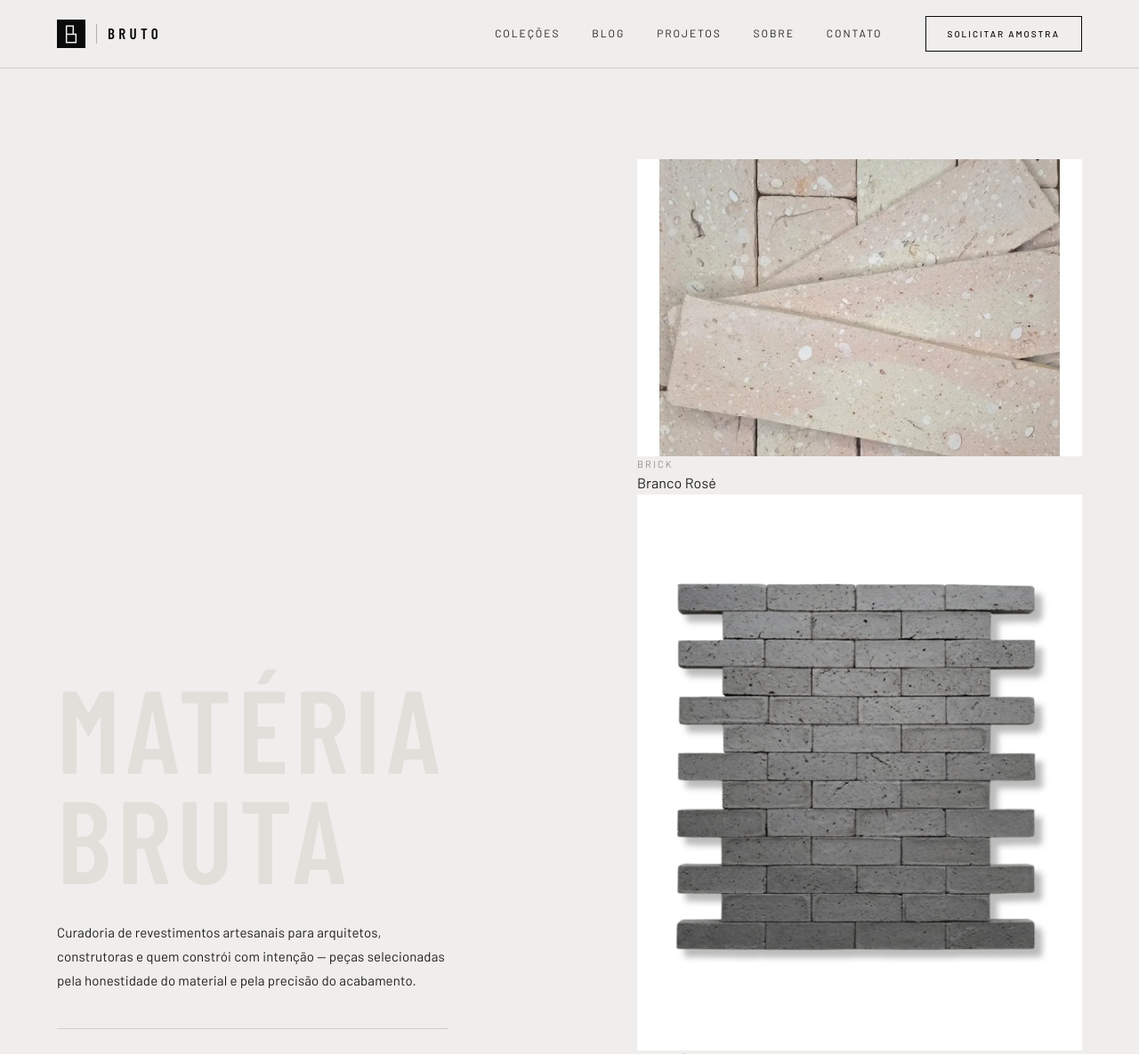
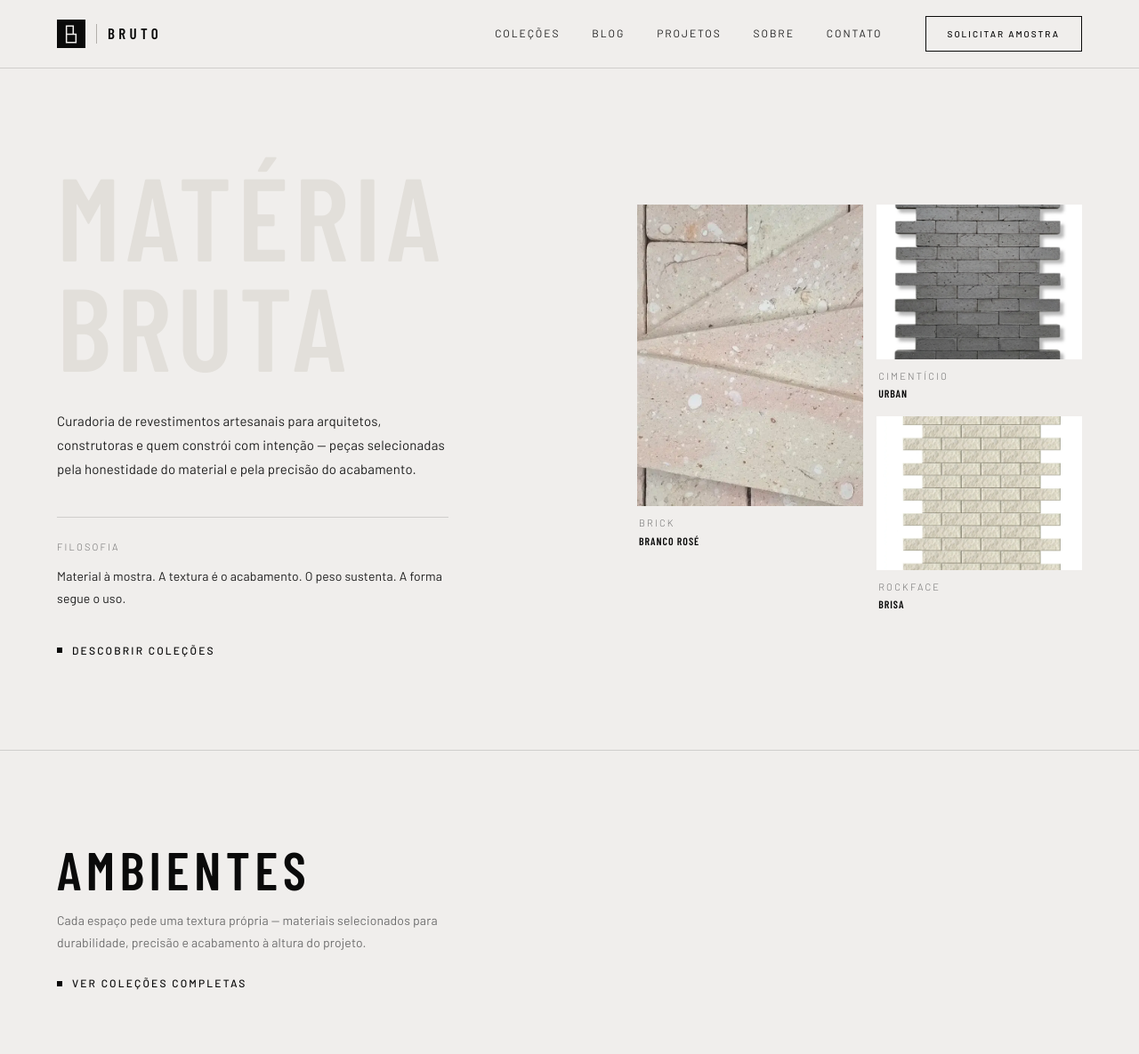
Before and after one commit to devupsite/bruto, a PHP site: page / in a window 1280 px wide. Shown: the top 1185 px of the page at 89% size. Run offline with PHP 8.4, Linux system fonts and the light colour scheme.

Commit message:
feat: hero editorial assimétrico — 1 imagem grande + 2 empilhadas (opção A)

```diff
--- a/styles.css
+++ b/styles.css
@@ -345,9 +345,55 @@
 
     .hero .text-link { margin-top: 36px; }
 
-    .hero__media {
-      aspect-ratio: 3 / 4;
+    .hero__showcase {
+      display: grid;
+      grid-template-columns: 1.1fr 1fr;
+      gap: clamp(8px, 1.2vw, 16px);
+      align-self: center;
+    }
+
+    .hero__card {
+      display: flex;
+      flex-direction: column;
+      text-decoration: none;
+      color: inherit;
+    }
+
+    .hero__card--main .hero__card-img { aspect-ratio: 3 / 4; }
+
+    .hero__card-col {
+      display: flex;
+      flex-direction: column;
+      gap: clamp(8px, 1.2vw, 16px);
+    }
+
+    .hero__card-col .hero__card-img { aspect-ratio: 4 / 3; }
+
+    .hero__card-img {
+      overflow: hidden;
       width: 100%;
+    }
+
+    .hero__card-img img {
+      width: 100%;
+      height: 100%;
+      object-fit: cover;
+      display: block;
+      transition: transform 0.5s ease;
+    }
+
+    .hero__card:hover .hero__card-img img { transform: scale(1.04); }
+
+    .hero__card-label { padding: 10px 2px 0; }
+
+    .hero__card-name {
+      font-family: var(--f-display);
+      font-size: 12px;
+      font-weight: 600;
+      letter-spacing: .08em;
+      text-transform: uppercase;
+      margin-top: 2px;
+      color: var(--ferro);
     }
 
     /* ════════════════════════════════════════════
@@ -626,7 +672,7 @@
     ════════════════════════════════════════════ */
     @media (max-width: 960px) {
       .hero__grid { grid-template-columns: 1fr; gap: 48px; }
-      .hero__media { aspect-ratio: 16 / 10; order: -1; }
+      .hero__showcase { order: -1; }
       .hero__body, .hero__philosophy { max-width: 100%; }
 
       .grid-4 { grid-template-columns: repeat(2, 1fr); }
```
